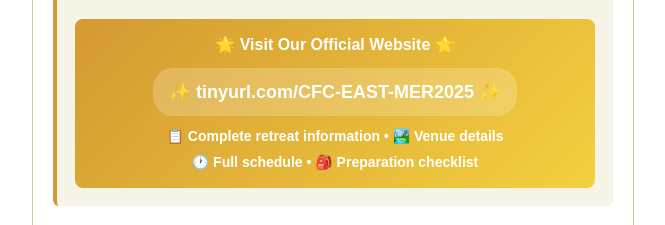
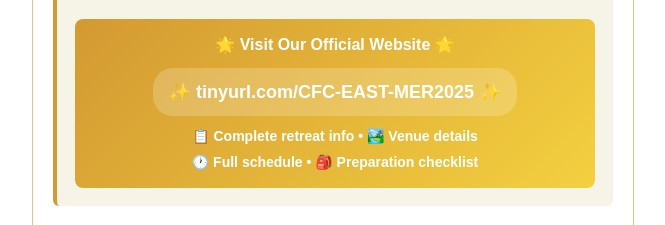
Before and after one commit to jezztify/jezztify.github.io, a plain HTML site: page reminder-07June.html in a window 1280 px wide. Shown: the part 887-1112 px from the top of the page, without its empty margins (307-972 px from the left). Drawn offline with Linux system fonts and the light colour scheme.

Commit message:
Update reminder-07June.html

```diff
--- a/reminder-07June.html
+++ b/reminder-07June.html
@@ -38,7 +38,7 @@
                     </a><br>
                     <span
                         style="color: #ffffff; font-size: 14px; font-weight: bold; margin-top: 8px; display: inline-block;">
-                        📋 Complete retreat information • 🏞️ Venue details<br>
+                        📋 Complete retreat info • 🏞️ Venue details<br>
                         🕐 Full schedule • 🎒 Preparation checklist
                     </span>
                 </div>
```
